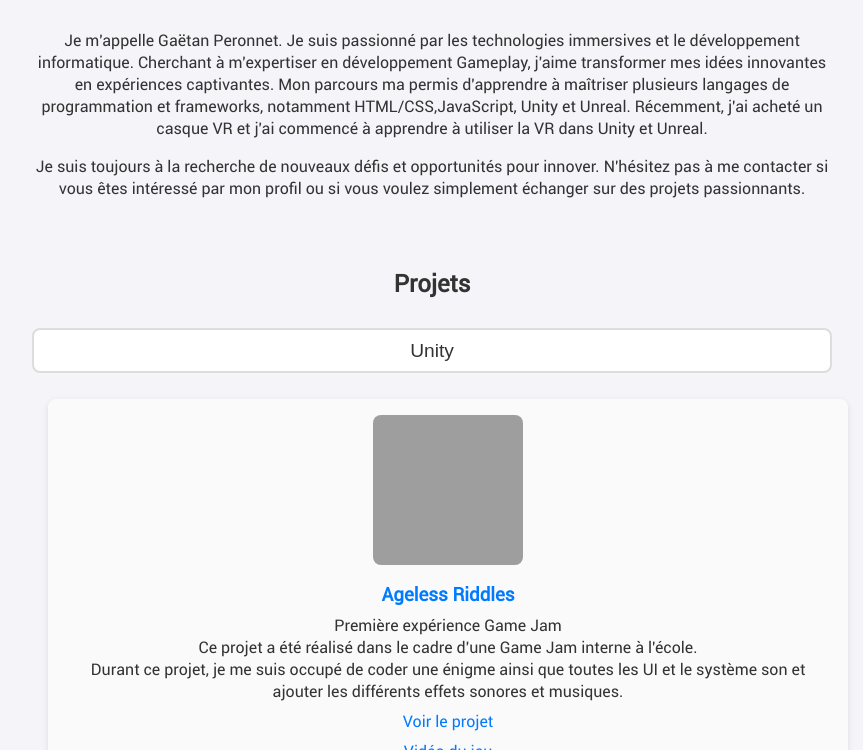
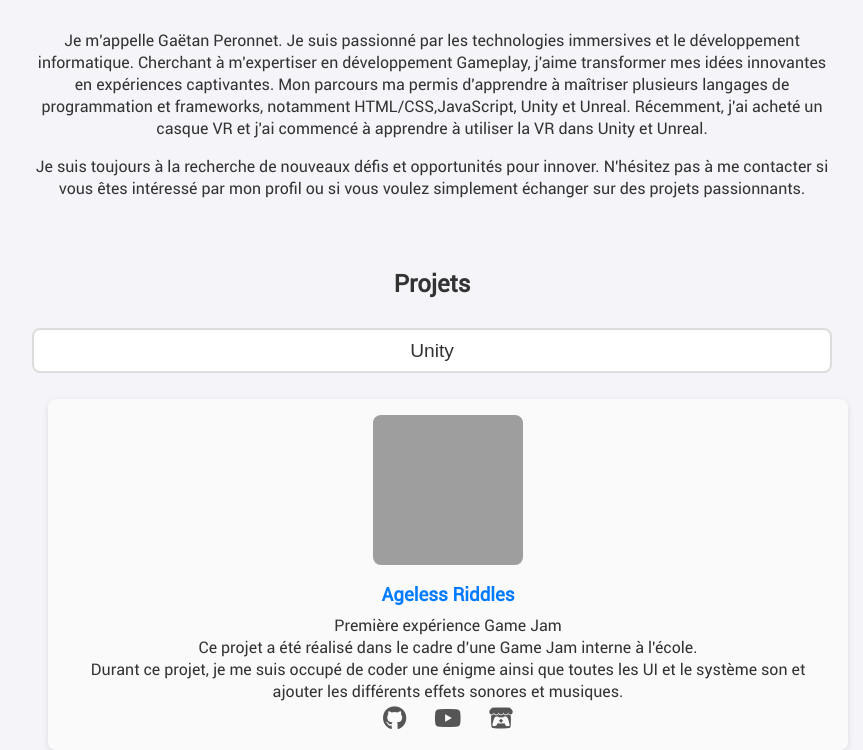
Before and after one commit to GaetanPe/Portfolio, a plain HTML site: page index.html in a window 1280 px wide. Both pictures are taken after a click on the button "Unity". Shown: the part 529-1279 px from the top of the page, without its empty margins (208-1071 px from the left). Drawn offline with Linux system fonts and the light colour scheme; grey boxes are pictures that could not be loaded.

Commit message:
change text redirection by icon redirection

```diff
--- a/index.html
+++ b/index.html
@@ -49,9 +49,11 @@
                         <div class="project-info">
                             <h3>Ageless Riddles</h3>
                             <p data-lang-fr="Première expérience Game Jam <br>Ce projet a été réalisé dans le cadre d'une Game Jam interne à l'école.<br> Durant ce projet, je me suis occupé de coder une énigme ainsi que toutes les UI et le système son et ajouter les différents effets sonores et musiques." data-lang-en="First Game Jam experience. This project was created as part of an internal Game Jam at school. During this project, I was responsible for coding a puzzle as well as all the UI, the sound system, and adding various sound effects and music.">Première expérience Game Jam<br>Ce projet a été réalisé dans le cadre d'une Game Jam interne à l'école.<br> Durant ce projet, je me suis occupé de coder une énigme ainsi que toutes les UI et le système son et ajouter les différents effets sonores et musiques.</p>
-                            <a href="https://github.com/Le2nyJ/AgelessRiddles" target="_blank" data-lang-fr="Voir le projet" data-lang-en="See the project">Voir le projet</a><br>
-                            <a href="https://www.youtube.com/watch?v=EfoF6nGWIe8&ab_channel=LennyJELINEK" target="_blank" data-lang-fr="Vidéo du jeu" data-lang-en="Game video">Vidéo du jeu</a><br>
-                            <a href="https://mimodev.itch.io/ageless-riddles" target="_blank" data-lang-fr="Télécharger le jeu" data-lang-en="Download the game">Télécharger le jeu</a>
+                            <div class="project-link">
+                                <a href="https://github.com/Le2nyJ/AgelessRiddles" target="_blank"><i class="fab fa-github"></i></a>
+                                <a href="https://www.youtube.com/watch?v=EfoF6nGWIe8&ab_channel=LennyJELINEK" target="_blank"><i class="fab fa-youtube"></i></a>
+                                <a href="https://mimodev.itch.io/ageless-riddles"><i class="fab fa-itch-io"></i></a>
+                            </div>
                         </div>
                     </div>
                     <div class="project">
@@ -59,7 +61,9 @@
                         <div class="project-info">
                             <h3>RP Soccer 2024</h3>
                             <p data-lang-fr="Un Rocket League Like, j'ai codé le système de gravité de la balle, le système d'endurance, toute l'UI et le système son" data-lang-en="A Rocket League Like, I coded the ball gravity system, the stamina system, all the UI, and the sound system.">Un Rocket League Like, j'ai codé le système de gravité de la balle, le système d'endurance, toute l'UI et le système son.</p>
-                            <a href="https://github.com/GaetanPe/RpSoccer2024" target="_blank" data-lang-fr="Voir le projet" data-lang-en="See the project">Voir le projet</a>
+                            <div class="project-link">
+                                <a href="https://github.com/GaetanPe/RpSoccer2024" target="_blank"><i class="fab fa-github"></i></a>
+                            </div>
                         </div>
                     </div>
                     <div class="project">
@@ -67,7 +71,9 @@
                         <div class="project-info">
                             <h3>Project AI</h3>
                             <p data-lang-fr="Ce projet a été réalisé afin de nous apprendre le behavior tree et le state machine. Je me suis occupé de l'IA de tous les ennemis et, à la demande de mes collègues, j'ai fait les petits mobs en behavior tree et les boss en state machine." data-lang-en="This project was done to teach us behavior trees and state machines. I took care of the AI for all enemies and, at the request of my colleagues, I made the small mobs using behavior trees and the bosses using state machines.">Ce projet a été réalisé afin de nous apprendre le behavior tree et le state machine. Je me suis occupé de l'IA de tous les ennemis et, à la demande de mes collègues, j'ai fait les petits mobs en behavior tree et les boss en state machine.</p>
-                            <a href="https://github.com/A007connor/ProjectIA" target="_blank" data-lang-fr="Voir le projet" data-lang-en="See the project">Voir le projet</a>
+                            <div class="project-link">
+                                <a href="https://github.com/A007connor/ProjectIA" target="_blank"><i class="fab fa-github"></i></a>
+                            </div>
                         </div>
                     </div>
                 </div>
@@ -78,7 +84,9 @@
                         <div class="project-info">
                             <h3>Runner UE5</h3>
                             <p data-lang-fr="Ce projet a été réalisé afin d'acquérir des bases en programmation C++ sur Unreal. J'ai codé la base du gameplay, une génération procédurale, un système de vie et de collecte de pièces plus l'ajout de la distance parcourue." data-lang-en="This project was done to acquire basics in C++ programming on Unreal. I coded the base gameplay, procedural generation, a life system, and coin collection, plus adding the distance traveled.">Ce projet a été réalisé afin d'acquérir des bases en programmation C++ sur Unreal. J'ai codé la base du gameplay, une génération procédurale, un système de vie et de collecte de pièces plus l'ajout de la distance parcourue.</p>
-                            <a href="https://github.com/GaetanPe/RunnerUE5" target="_blank" data-lang-fr="Voir le projet" data-lang-en="See the project">Voir le projet</a>
+                           <div class="project-link">
+                                <a href="https://github.com/GaetanPe/RunnerUE5" target="_blank"><i class="fab fa-github"></i></a>
+                           </div>
                         </div>
                     </div>
                 </div>
@@ -89,7 +97,10 @@
                         <div class="project-info">
                             <h3>Video Games Shop</h3>
                             <p data-lang-fr="Ce projet a été réalisé sur 2 jours en utilisant pour la première fois C#/.net pour un test de niveau pour un poste chez Paris Attitude." data-lang-en="This project was completed in 2 days using C#/.net for the first time for a level test for a position at Paris Attitude.">Ce projet a été réalisé sur 2 jours en utilisant pour la première fois C#/.net pour un test de niveau pour un poste chez Paris Attitude.</p>
-                            <a href="https://github.com/GaetanPe/Site-video-games" target="_blank" data-lang-fr="Voir le projet" data-lang-en="See the project">Voir le projet</a>
+                                <div class="project-link">
+                                    <a href="https://github.com/GaetanPe/Site-video-games" target="_blank"><i class="fab fa-github"></i></a>
+                                </div>
+
                         </div>
                     </div>
                 </div>
@@ -103,6 +114,8 @@
         </section>
         <section id="contact" class="section">
             <h2 data-lang-fr="Contact" data-lang-en="Contact">Contact</h2>
+            <p> Mail: gaetan.peronnet@gmail.com </p>
+            <p>Téléphone: +33 6 13 90 20 87 </p>
             <p data-lang-fr="Vous pouvez me retrouver sur :" data-lang-en="You can find me on:">Vous pouvez me retrouver sur :</p>
             <div class="social-links">
                 <a href="https://github.com/GaetanPe" target="_blank"><i class="fab fa-github"></i> GitHub</a>
--- a/styles.css
+++ b/styles.css
@@ -224,14 +224,14 @@ h2 {
     margin-top: 1em;
 }
 
-.social-links a {
+.social-links a, .project-link a {
     color: #555;
     text-decoration: none;
     margin: 0 0.5em;
     font-size: 1.5em;
 }
 
-.social-links a:hover {
+.social-links a:hover, .project-link a:hover {
     color: #007BFF; /* Couleur des liens sociaux au survol */
 }
 
```
